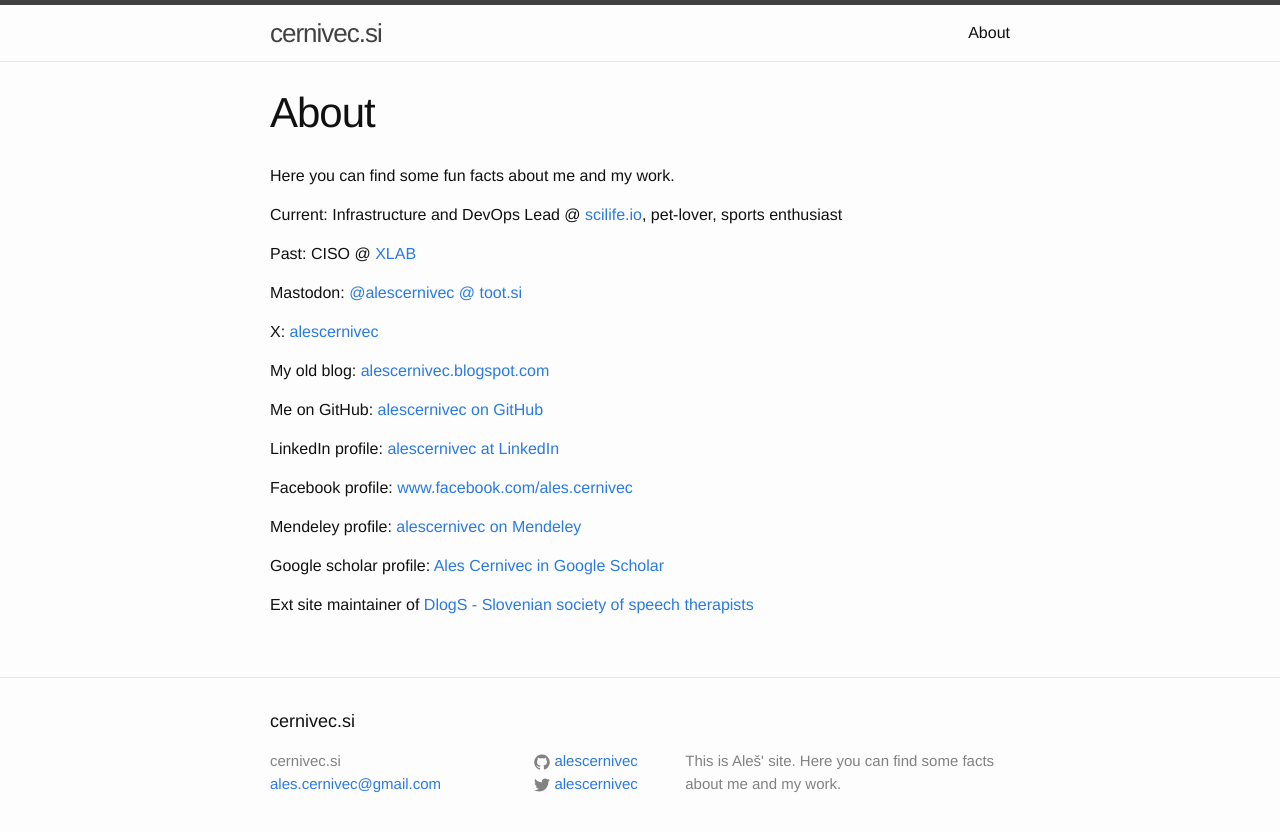
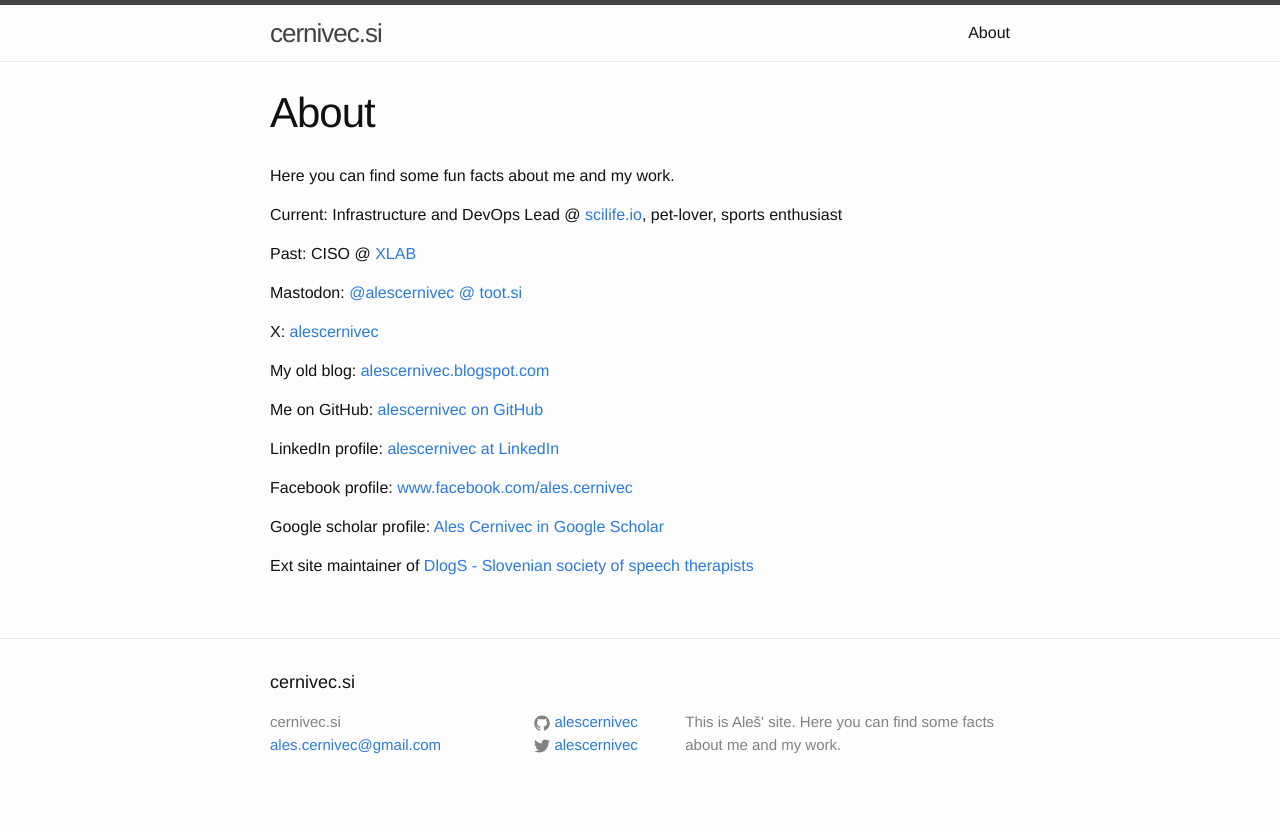
Before and after one commit to alescernivec/cernivec-si, a Jekyll site: the page built from about.md, in a window 1280 px wide. Shown: the top 832 px of the page. Built offline with Jekyll 4.4.1, drawn with Linux system fonts in a browser that asks for light colours.

Commit message:
Update about.md (#6)
Remove profile

```diff
--- a/about.md
+++ b/about.md
@@ -22,8 +22,6 @@ LinkedIn profile: [alescernivec at LinkedIn](http://www.linkedin.com/profile/vie
 
 Facebook profile: [www.facebook.com/ales.cernivec](http://www.facebook.com/ales.cernivec)
 
-Mendeley profile: [alescernivec on Mendeley](http://www.mendeley.com/profiles/ales-cernivec)
-
 Google scholar profile: [Ales Cernivec in Google Scholar](http://scholar.google.si/citations?user=Nh-Ckg0AAAAJ&hl=en)
 
 Ext site maintainer of [DlogS - Slovenian society of speech therapists](http://www.dlogs.si)
```
